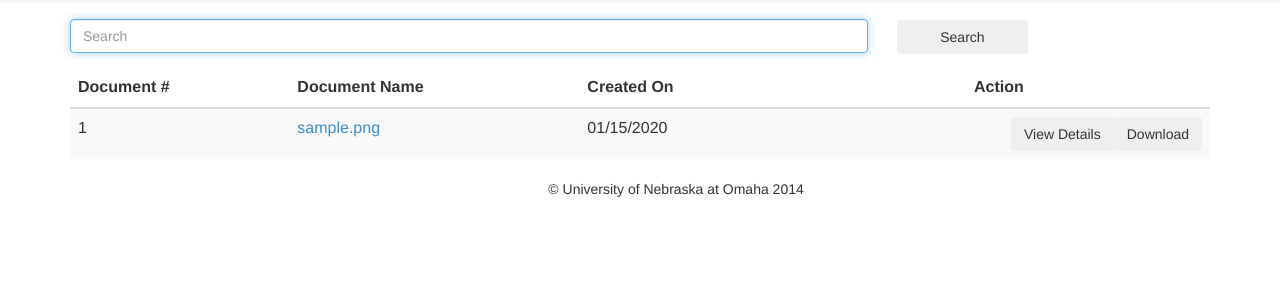
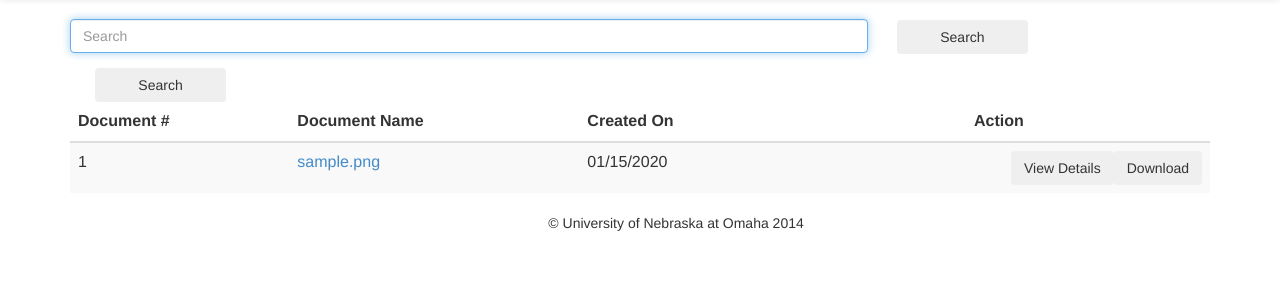
Before and after one commit to kernhe/SPDXHub, a PHP site: page / in a window 1280 px wide. Shown: the part 65-365 px from the top of the page. Run offline with PHP 8.4, Linux system fonts and the light colour scheme; tables that the repository leaves empty hold one stand-in row (values such as "Sample post"); some libraries are stand-ins or nearby versions.

Commit message:
initial html search structure and css

```diff
--- a/src/css/dashboard.css
+++ b/src/css/dashboard.css
@@ -1,3 +1,10 @@
+
+.search-block {
+    background-color: pink;
+}
+
+
+
 /* HELPER CLASSES */
 .bold {
     font-weight: bold;
--- a/src/index.php
+++ b/src/index.php
@@ -35,12 +35,25 @@ limitations under the License.
 
     <div class="container">
         <!-- <h1 class="bold">Docs</h1> -->
-        <div style="width:100%;">
+        <div style="row search-block">
+
+
+            <div>
                 <form action="index.php" method="post" style="width:100%;">
             		<input type="text" class="form-control" tabindex="1" autofocus="autofocus" style="display:inline-block;width:70%;" placeholder="Search" value="<?php echo $name; ?>" name="doc_name"/>
             		<button type="submit" class="btn" style="display: inline-block;width:11.5%;margin-left:25px;">Search</button>
             	</form>
             </div>
+
+            <div>
+                <button type="submit" class="btn" style="display: inline-block;width:11.5%;margin-left:25px;">Search</button>
+            </div>
+
+        </div>
+
+
+
+        <div clas="row">
             <table id="spdx_doc_list" class="table table-striped" >
                 <thead>
                     <tr>
@@ -76,5 +89,6 @@ limitations under the License.
                 </tbody>
             </table>
         </div>
+    </div>
 
 <?php include("inc/_footer.php"); ?>
```
Lines whose indentation alone changed are shown as unchanged.
